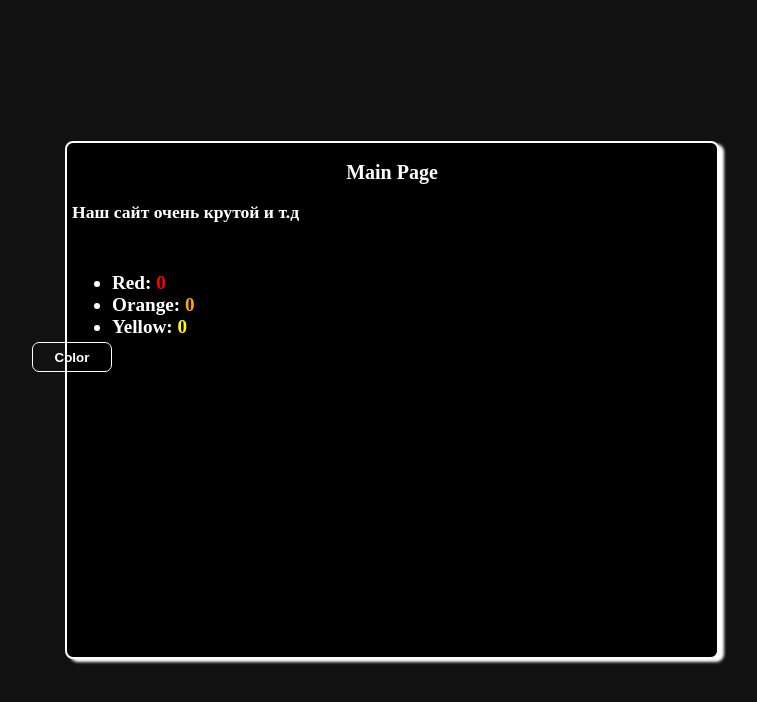
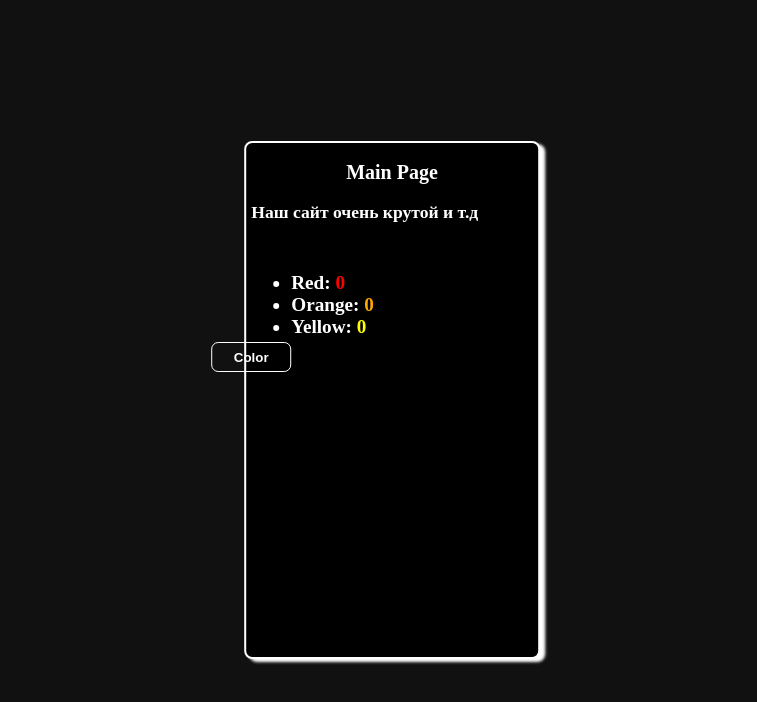
Before and after one commit to f1rstking/Site, a plain HTML site: page index.html in a window 1280 px wide. Shown: the whole page, without its empty margins (248-1005 px from the left). Drawn offline with Linux system fonts and the light colour scheme.

Commit message:
style.css

```diff
--- a/style.css
+++ b/style.css
@@ -26,7 +26,7 @@ body {
   transform: translate(-50%, -50%);
   width: 22%;
   height: 63%;
-  min-width: 50%;
+  min-width: 260px;
   min-height: 240px;
 }
 
```
